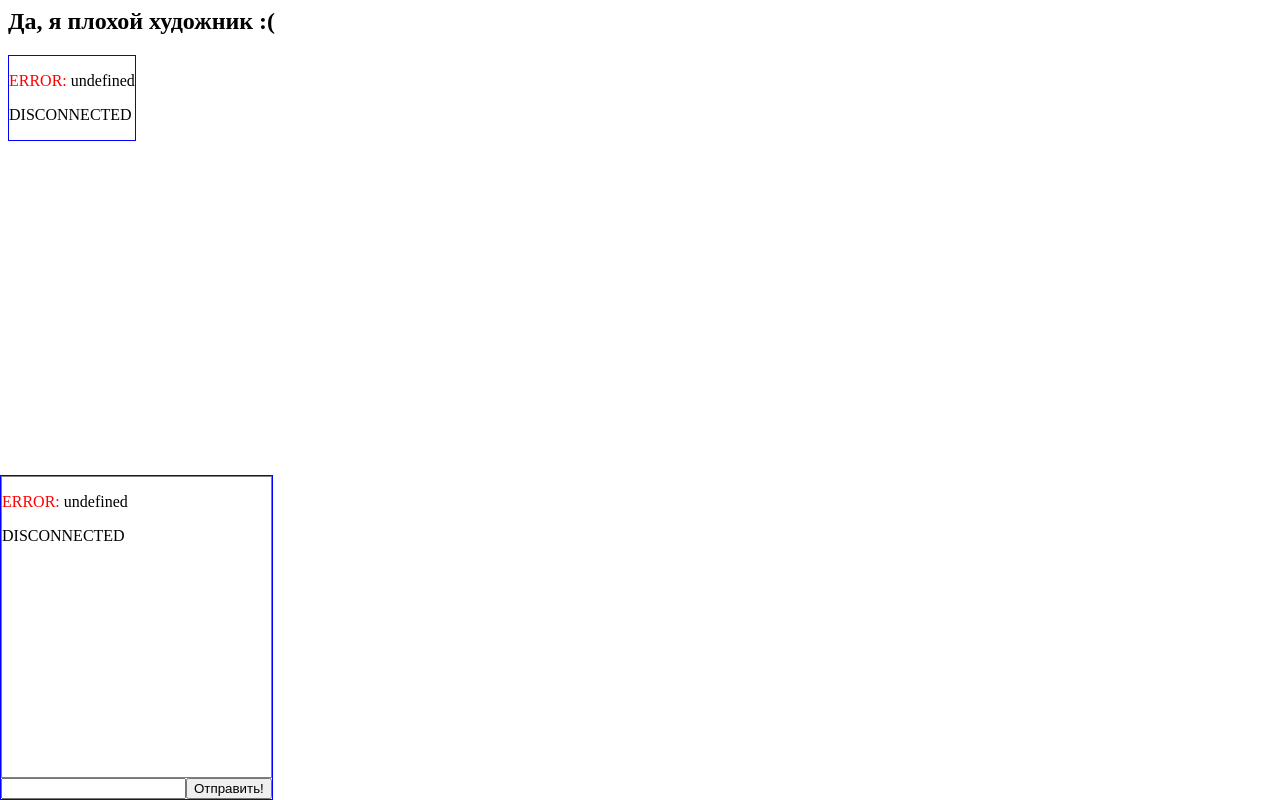
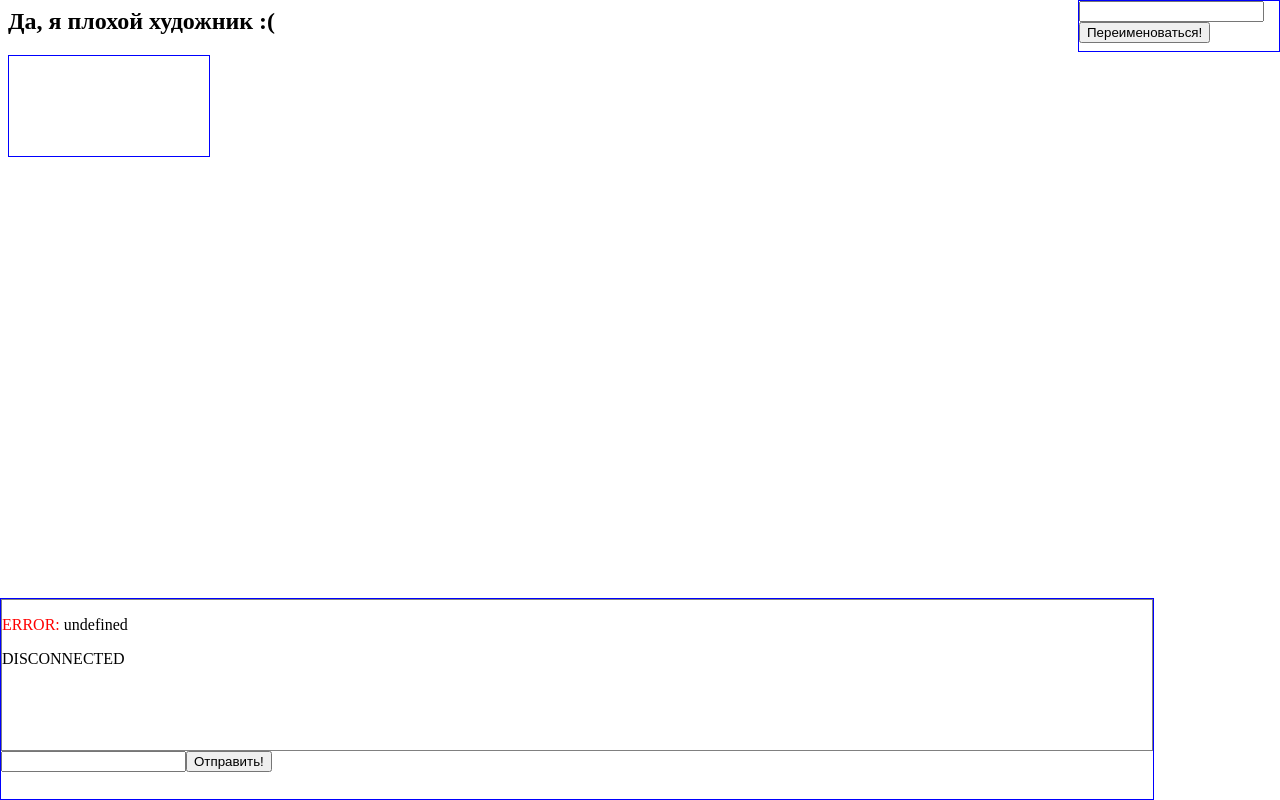
Before and after one commit to latticetower/fragile_machinery, a plain HTML site: page gui/index.html in a window 1280 px wide. Drawn offline with Linux system fonts and the light colour scheme.

```diff
--- a/gui/css/style.css
+++ b/gui/css/style.css
@@ -15,26 +15,35 @@ border: 1px solid grey;
 }
 div #chat_container{
 border:1px solid blue;
-width: "50px";
-height: "100px";
+width: 90%;
+height: 200px;
 position: absolute;
 left: 0;
 bottom: 0;
 }
 
+div #chat_output{
+border:1px solid grey;
+height: 150px;
+overflow: auto;
+}
+
 div #players_list{
 border:1px solid blue;
-width: "50px";
-height: "100px";
-position: absolute;
+width: 200px;
+height: 100px;
+overflow: auto;
 }
 
-div #chat_output{
-border:1px solid grey;
-overflow: auto;
-height: 300px;
+div #rename_container{
+border:1px solid blue;
+width: 200px;
+height: 50px;
+position: absolute;
+right: 0;
+top: 0;
+}
 
-}
 #command_buttons{
 
 background-color:white;
--- a/gui/index.html
+++ b/gui/index.html
@@ -18,6 +18,11 @@
 
 <!--Контейнер для чата-->
 <div id="chat_container"></div>
+<!--Контейнер для переименования-->
+<div id="rename_container">
+<input id='id_rename_input' type='text' value=''></input>
+<button onclick='sendRenameCommand(id_rename_input.value)'>Переименоваться!</button>
+</div>
 </div>
 </body>
 </html>
--- a/gui/js/multicast_chat.js
+++ b/gui/js/multicast_chat.js
@@ -26,9 +26,20 @@ function onClose(evt) {
   writeToScreen("DISCONNECTED");
 }
 function onMessage(evt) {
+  var obj  = JSON.parse(evt.data);
+
+  if (obj.type == 'user_list') {
+    updateUserList(obj.data);
+    return;
+  }
+  if (obj.type == 'message') {
+    onNewChatMessage(obj.data);
+    return;
+  }
   writeToScreen('<span style="color: blue;">' + evt.data+'</span>');
   //websocket.close();
 }
+
 function onError(evt) {
   writeToScreen('<span style="color: red;">ERROR:</span> ' + evt.data);
 }
@@ -55,5 +66,8 @@ function sendAccept(user_id) {
 }
 function sendDecline(user_id) {
 doSend("g reject " + user_id);
+}
 
+function sendRenameCommand(newname) {
+  doSend("u rename " + newname);
 }
--- a/gui/js/players_list.js
+++ b/gui/js/players_list.js
@@ -1,52 +1,14 @@
-var wsUri2 = "ws://127.0.0.1:8081/";
-var playersListElement;
+function updateUserList(users) {
+  players_container = document.getElementById('players_list');
+  players_container.innerHTML = "";
+  var obj  = jQuery.parseJSON( users );
+  for (var key in obj) {
+    users[key];
+     var d = document.createElement("div");
+     d.id = key;
+     d.innerHTML =  "" + obj[key].name;
+   players_container.appendChild(d);
+}
 
 
-
-function initGameGUI() {
-  output = document.getElementById("players_list");
-  output.innerHTML = "<div id='players'></div>";
-  var d = document.createElement("div");
-  //d.innerHTML = "<input id='ff' type='text' value=''></input>" +
-  //                "<button onclick='sendMessage(ff.value)'>Отправить!</button>";
-  output.appendChild(d);
-  playersListElement = document.getElementById("players");
-  testWebSocket2();
 }
-function testWebSocket2() {
-  websocket = new WebSocket(wsUri2);
-  websocket.onopen = function(evt) { onOpen2(evt) };
-  websocket.onclose = function(evt) { onClose2(evt) };
-  websocket.onmessage = function(evt) { onMessage2(evt) };
-  websocket.onerror = function(evt) { onError2(evt) };
-}
-function onOpen2(evt) {
-  writeToScreen2("CONNECTED");
-  //doSend("WebSocket rocks");
-}
-function onClose2(evt) {
-  writeToScreen2("DISCONNECTED");
-}
-function onMessage2(evt) {
-  writeToScreen2('<span style="color: blue;">' + evt.data+'</span>');
-  //websocket.close();
-}
-function onError2(evt) {
-  writeToScreen2('<span style="color: red;">ERROR:</span> ' + evt.data);
-}
-function doSend2(message) {
-  //writeToScreen("SENT: " + message);
-  websocket.send(message);
-}
-function sendMessage2(value) {
-  //output = document.getElementById("chat_container");
-  doSend2(value);
-}
-function writeToScreen2(message) {
-  var pre = document.createElement("p");
-  pre.style.wordWrap = "break-word";
-  pre.innerHTML = message;
-  playersListElement.appendChild(pre);
-}
-
-window.addEventListener("load", initGameGUI, false);
```
Also changed, not shown: 2 other files.
